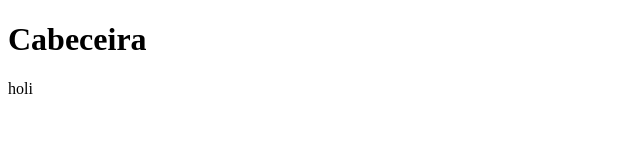
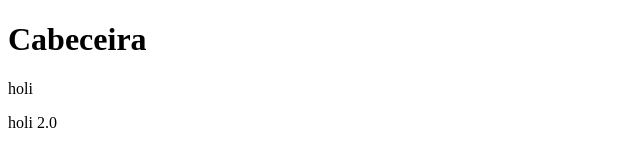
Before and after one commit to mrey-profe/proba2, a plain HTML site: page index.html in a window 1280 px wide. Shown: the full height of the page, 0-640 px from the left. Drawn offline with Linux system fonts and the light colour scheme.

Commit message:
segundo commit de maru

```diff
--- a/index.html
+++ b/index.html
@@ -9,5 +9,6 @@
 <body>
     <h1>Cabeceira</h1>
     <p>holi</p>
+    <p>holi 2.0</p>
 </body>
 </html>
```
